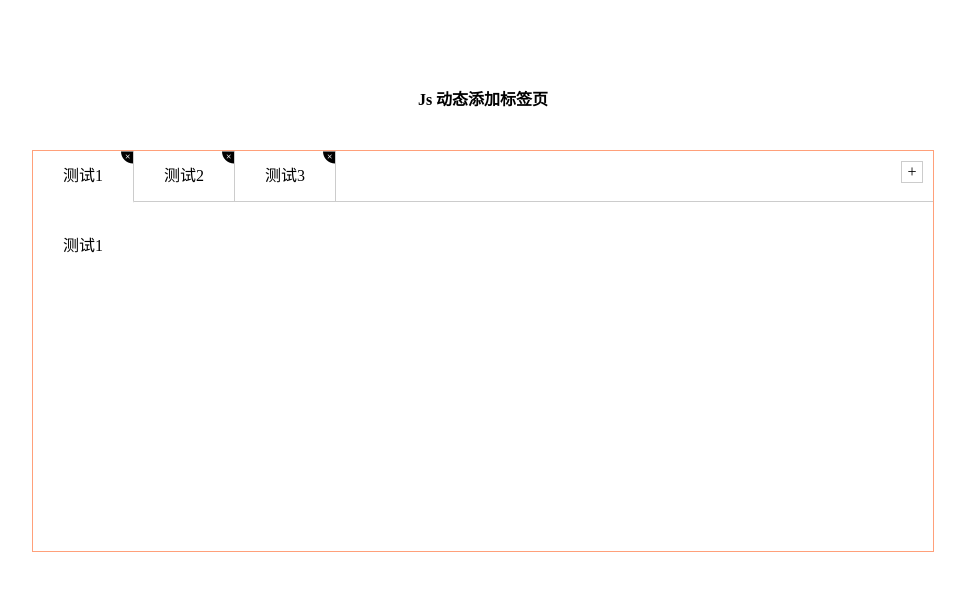
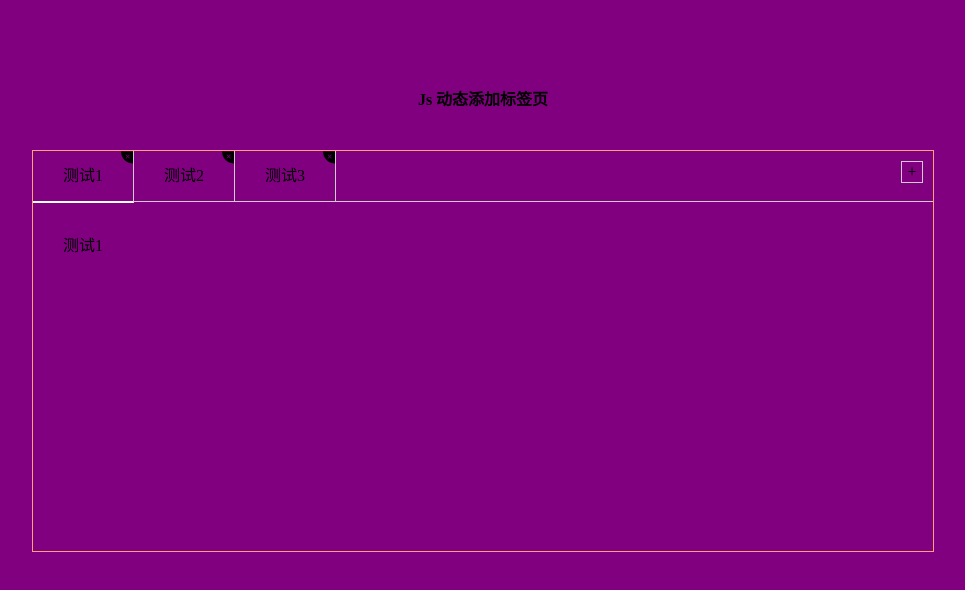
Before and after one commit to mrssa2/jstab, a plain HTML site: page index.html in a window 1280 px wide. Shown: the whole page, without its empty margins (157-1122 px from the left). Drawn offline with Linux system fonts and the light colour scheme.

Commit message:
颜色修改

```diff
--- a/index.html
+++ b/index.html
@@ -221,6 +221,10 @@
         }
 
         new Tab();
+
+
+        //添加背景颜色
+        document.body.style.backgroundColor = 'purple';
     </script>
 </body>
 
```
